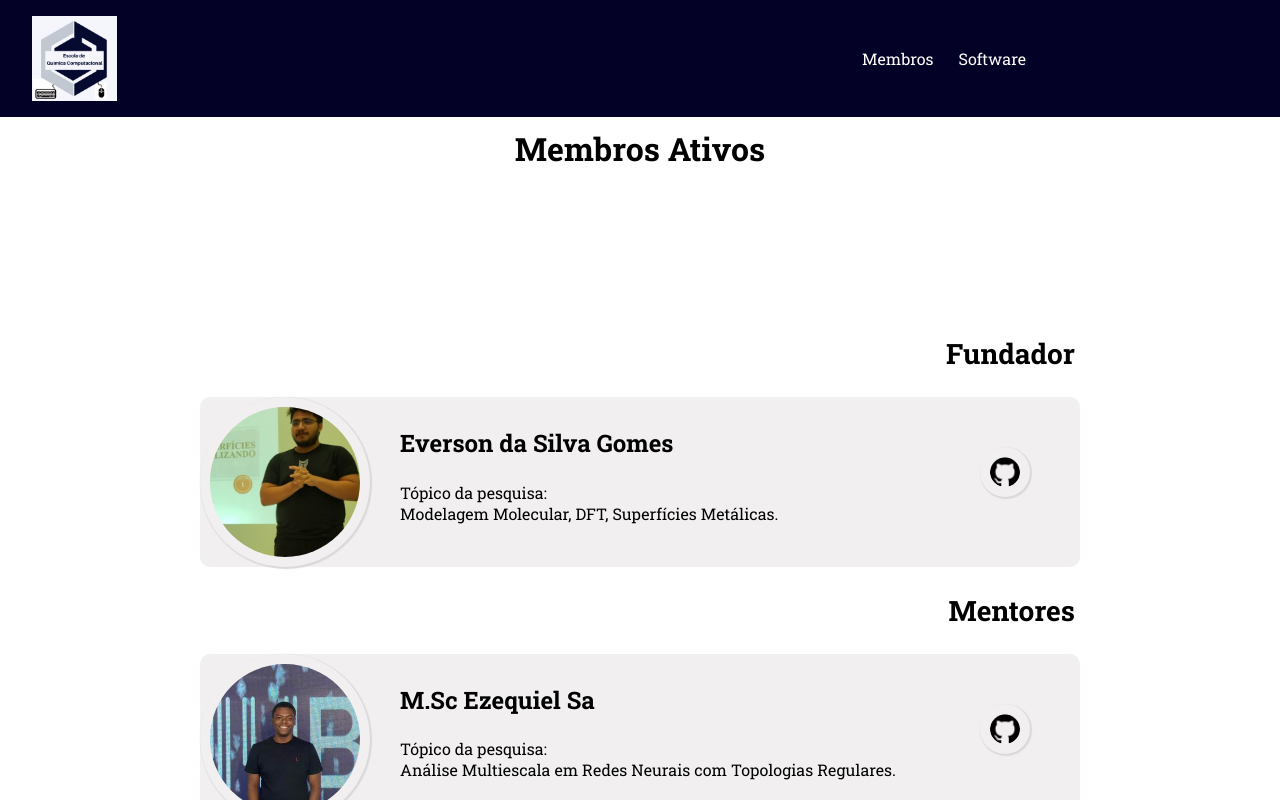
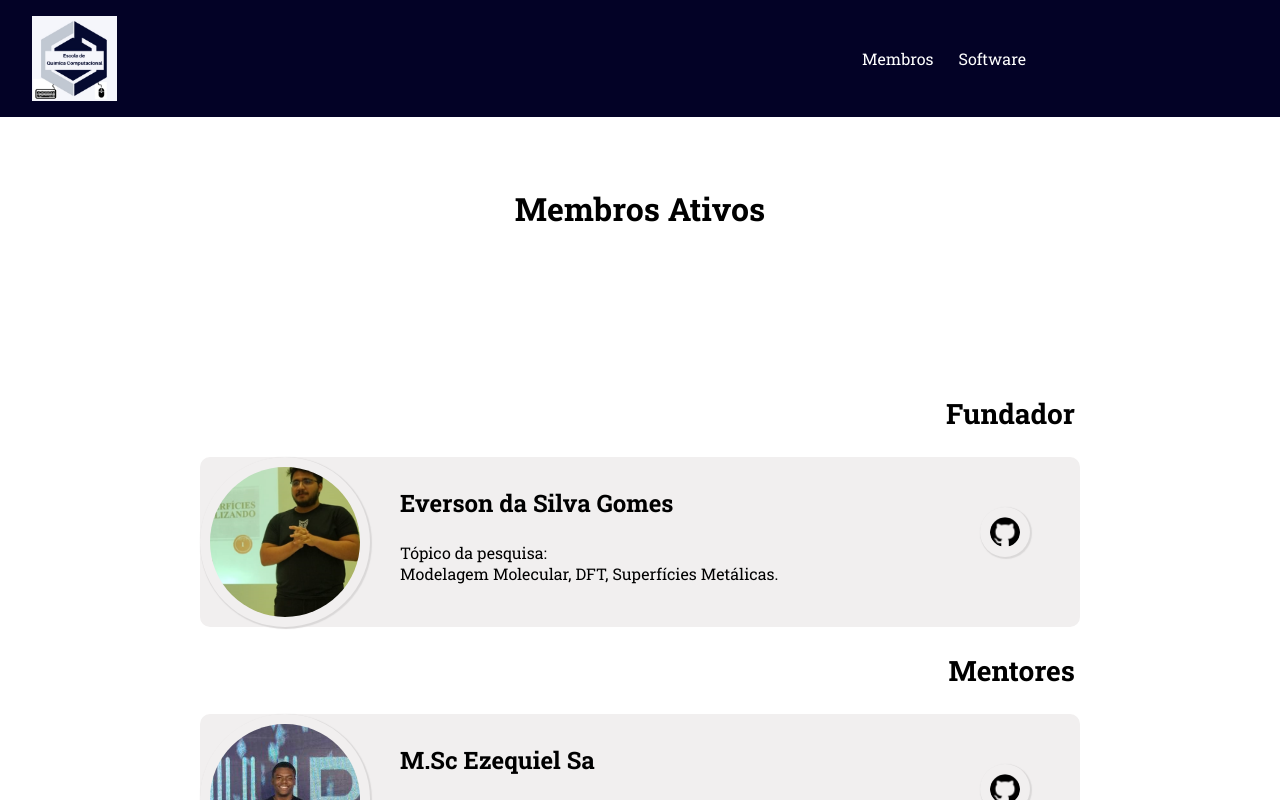
Before and after one commit to escola-quimica/Projeto-Quimica, a React (Vite) app: page /membros in a window 1280 px wide. Shown: the top 800 px of the page. Built offline with nearby package versions, Linux system fonts and the light colour scheme.

Commit message:
Update Membros.css

```diff
--- a/src/Components/Pages/Membros.css
+++ b/src/Components/Pages/Membros.css
@@ -6,7 +6,7 @@
 
 .textoMembros{
   text-align: center;
-  padding-top: 10px;
+  padding-top: 70px;
   font-size: 200%;
 }
 
```
